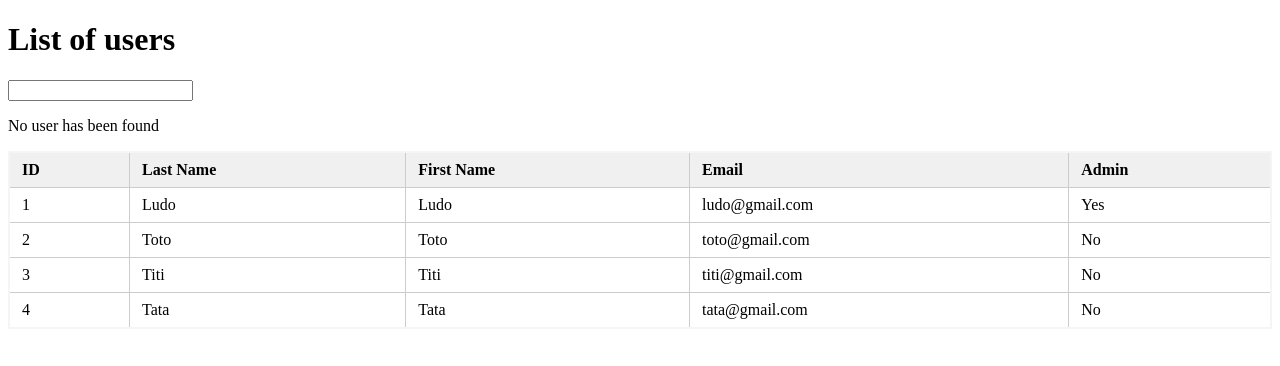
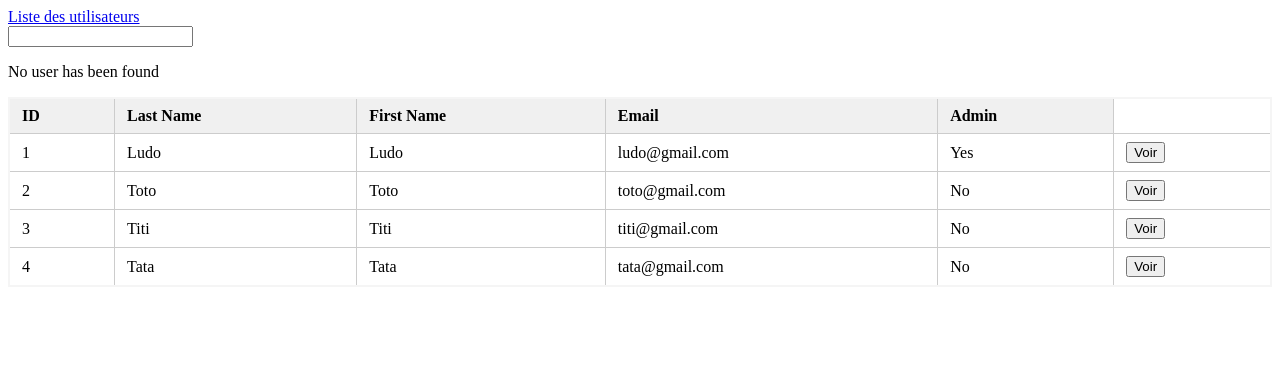
Before and after one commit to ludoarena/outdoorgame_sherlock_frontend, an Angular app in the folder ng-sherlock-app/: page /users in a window 1280 px wide. Shown: the top 366 px of the page. Built offline with nearby package versions, Linux system fonts and the light colour scheme.

Commit message:
nvbar & button to go from page "list of users" to page "user detail"

```diff
--- a/ng-sherlock-app/src/app/app.component.html
+++ b/ng-sherlock-app/src/app/app.component.html
@@ -1,3 +1,7 @@
-<h1>List of users</h1>
+<nav>
+  <div>
+    <a href="#"> Liste des utilisateurs </a>
+  </div>
+</nav>
 
 <router-outlet />
--- a/ng-sherlock-app/src/app/app.component.ts
+++ b/ng-sherlock-app/src/app/app.component.ts
@@ -1,9 +1,5 @@
 import { Component, signal, OnInit } from '@angular/core';
 import { RouterOutlet } from '@angular/router';
-import { USERS } from './model/mock-users';
-import { User } from './model/user';
-import { BorderRowTable } from "./list-user/border-row-table.directive";
-import { CommonModule } from '@angular/common';
 
 @Component({
   selector: 'app-root',
--- a/ng-sherlock-app/src/app/detail-user/detail-user.component.html
+++ b/ng-sherlock-app/src/app/detail-user/detail-user.component.html
@@ -13,5 +13,5 @@
 </div>
 
 <div>
-  <a (click)="goBack()">Retour</a>
+  <a (click)="goToUsersPage()">Retour</a>
 </div>
--- a/ng-sherlock-app/src/app/detail-user/detail-user.component.ts
+++ b/ng-sherlock-app/src/app/detail-user/detail-user.component.ts
@@ -26,7 +26,7 @@ export class DetailUserComponent implements OnInit {
       }
   }
 
-  goBack(): void {
+  goToUsersPage(): void {
     this.router.navigate(['/users']);
   }
 }
--- a/ng-sherlock-app/src/app/list-user/list-user.component.html
+++ b/ng-sherlock-app/src/app/list-user/list-user.component.html
@@ -24,6 +24,9 @@
         <td>{{ user.firstName.toLowerCase() | titlecase }}</td>
         <td>{{ user.email }}</td>
         <td>{{ user.isAdmin ? 'Yes' : 'No' }}</td>
+        <td>
+          <button (click)="goToUserPage(user); $event.stopPropagation()">Voir</button>
+        </td>
       </tr>
     }
   </tbody>
--- a/ng-sherlock-app/src/app/list-user/list-user.component.ts
+++ b/ng-sherlock-app/src/app/list-user/list-user.component.ts
@@ -1,5 +1,6 @@
 import { CommonModule } from '@angular/common';
 import { Component, OnInit } from '@angular/core';
+import {Router} from '@angular/router';
 import { USERS } from '../model/mock-users';
 import { User } from '../model//user';
 import { BorderRowTable } from "./border-row-table.directive";
@@ -12,7 +13,10 @@ import { BorderRowTable } from "./border-row-table.directive";
   styleUrl: './list-user.component.css',
 })
 export class ListUserComponent implements OnInit {
-users : User[] = USERS;
+
+  constructor(private router : Router) {}
+
+  users : User[] = USERS;
   selectedUser : User | undefined
 
   ngOnInit(): void {
@@ -39,4 +43,9 @@ users : User[] = USERS;
 
     return `${user.firstName} ${user.lastName}`;
   }
+
+  goToUserPage(user : User)
+  {
+    this.router.navigate(['/users', user.id]);
+  }
 }
```
